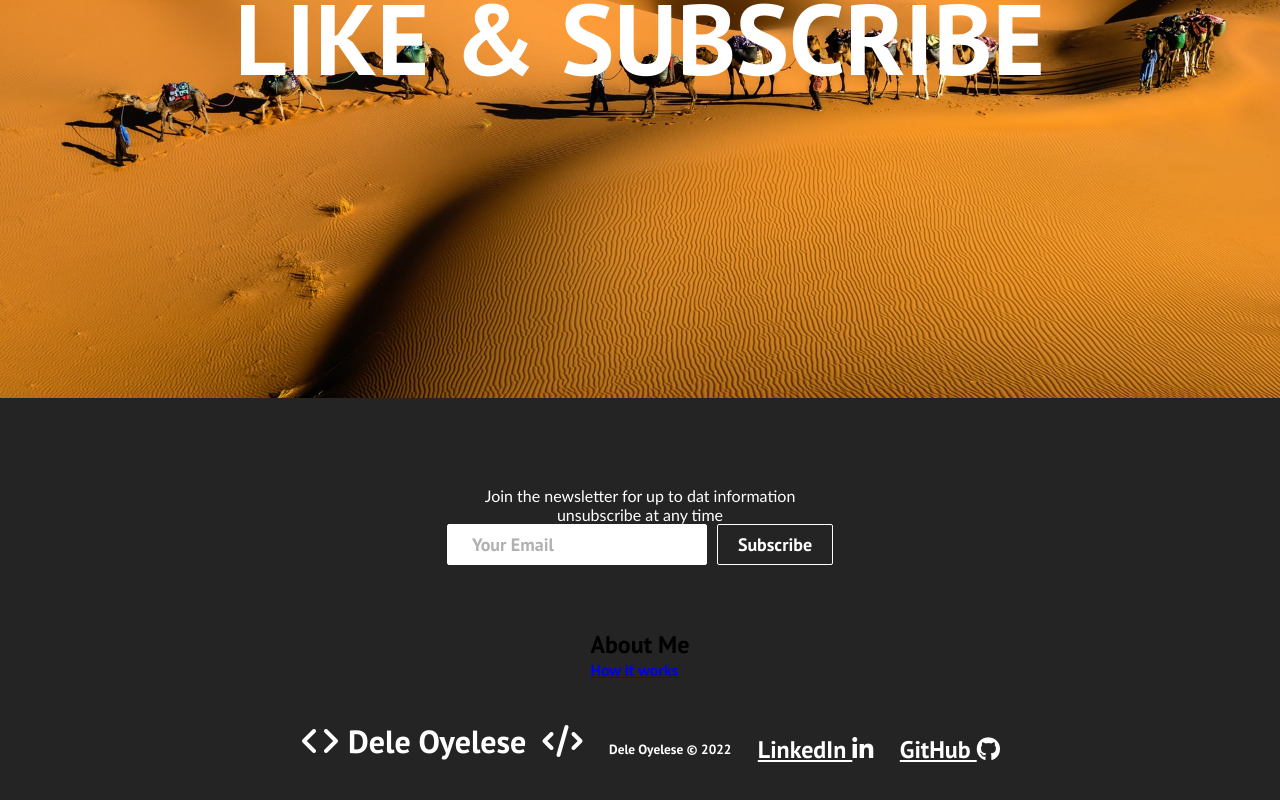
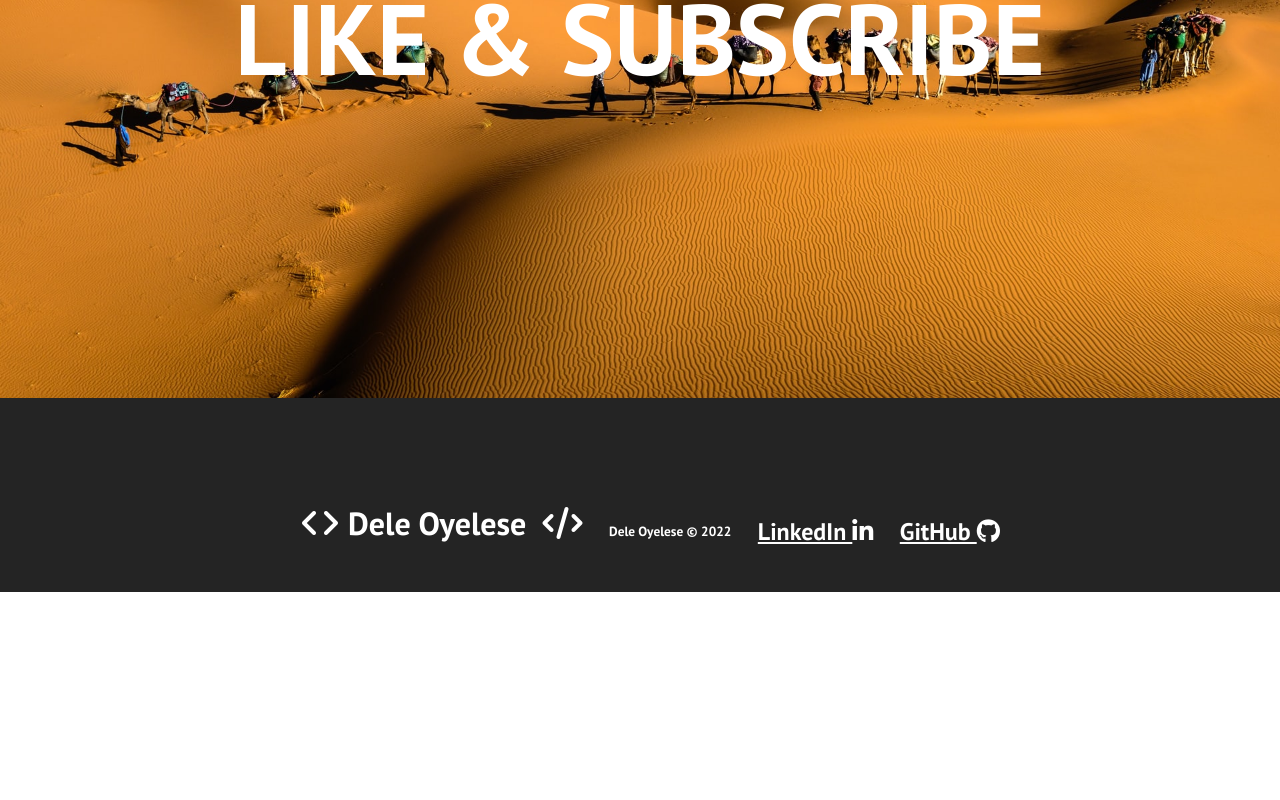
Before and after one commit to Dele-Oyelese/Dele-Oyelese.github.io, a React (Create React App) app: page /sign-up in a window 1280 px wide. Shown: the part 402-1202 px from the top of the page. After the commit the page ends 994 px from the top, so only its background shows below. Built offline with nearby package versions, Linux system fonts and the light colour scheme.

Commit message:
adding in Contact Page

```diff
--- a/package.json
+++ b/package.json
@@ -16,11 +16,12 @@
     "web-vitals": "^2.1.4"
   },
 
+
   "scripts": {
     "pre_predeploy": "export NODE_OPTIONS=--openssl-legacy-provider",
     "predeploy": "npm run build",
     "deploy": "gh-pages -b main -d build",
-    "start": "react-scripts start",
+    "start": "cross-env NODE_OPTIONS=--openssl-legacy-provider react-scripts start",
     "build": "react-scripts build",
     "test": "react-scripts test",
     "eject": "react-scripts eject"
--- a/src/App.js
+++ b/src/App.js
@@ -36,6 +36,3 @@ function App() {
   );
   }
 export default App;
-
-
-// export NODE_OPTIONS=--openssl-legacy-provider
--- a/src/components/js/Footer.js
+++ b/src/components/js/Footer.js
@@ -5,25 +5,25 @@ import '../css/Footer.css'
 function Footer() {
   return (
     <div className='footer-container'>
-        <section className = 'footer-subscription'>
-            <p className='footer-subscriotion-heading'>
-                Join the newsletter for up to dat information
+
+      {/* section for adding contact box */}
+        {/* <section className = 'footer-subscription'>
+            <p className='footer-subscription-heading'>
+                Join the newsletter for up to date information
             </p>
-            <p className='footer-subscriotion-text'>
+            <p className='footer-subscription-text'>
                 unsubscribe at any time
             </p>
             <div className='input-areas'>
             <form>
                 <input type = 'email' name = 'email' placeholder =" Your Email"  className='footer-input'/>
-                <Button buttonStyle='btn--outline'>Subscribe</Button>
+                <Button buttonStyle='btn--outline'>Contact</Button>
             </form>
             </div>
-        </section>
+        </section> */}
         <div className='footer-links'>
         <div className='footer-links-wrapper'>
         <div className='footer-links-items'>
-        <h2>About Me</h2>
-        <Link to= 'sign/up'> How it works</Link>
 
         </div></div></div>
 
```
Also changed, not shown: src/components/js/ContactInfo.js (added, +18 -0 lines), src/components/pages/Contact.js (added, +14 -0 lines), src/components/css/ContactInfo.css (added), 3 other files (tests, documents, lock files or other folders).
